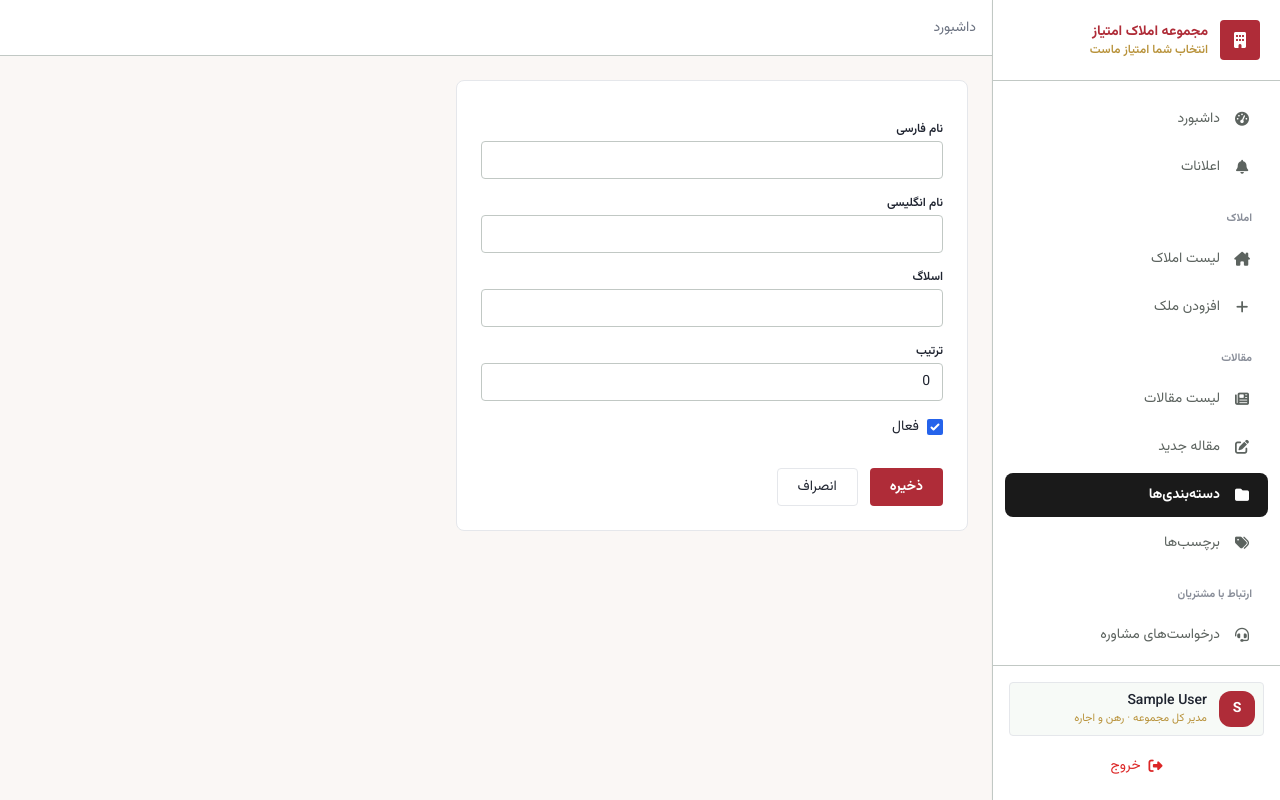
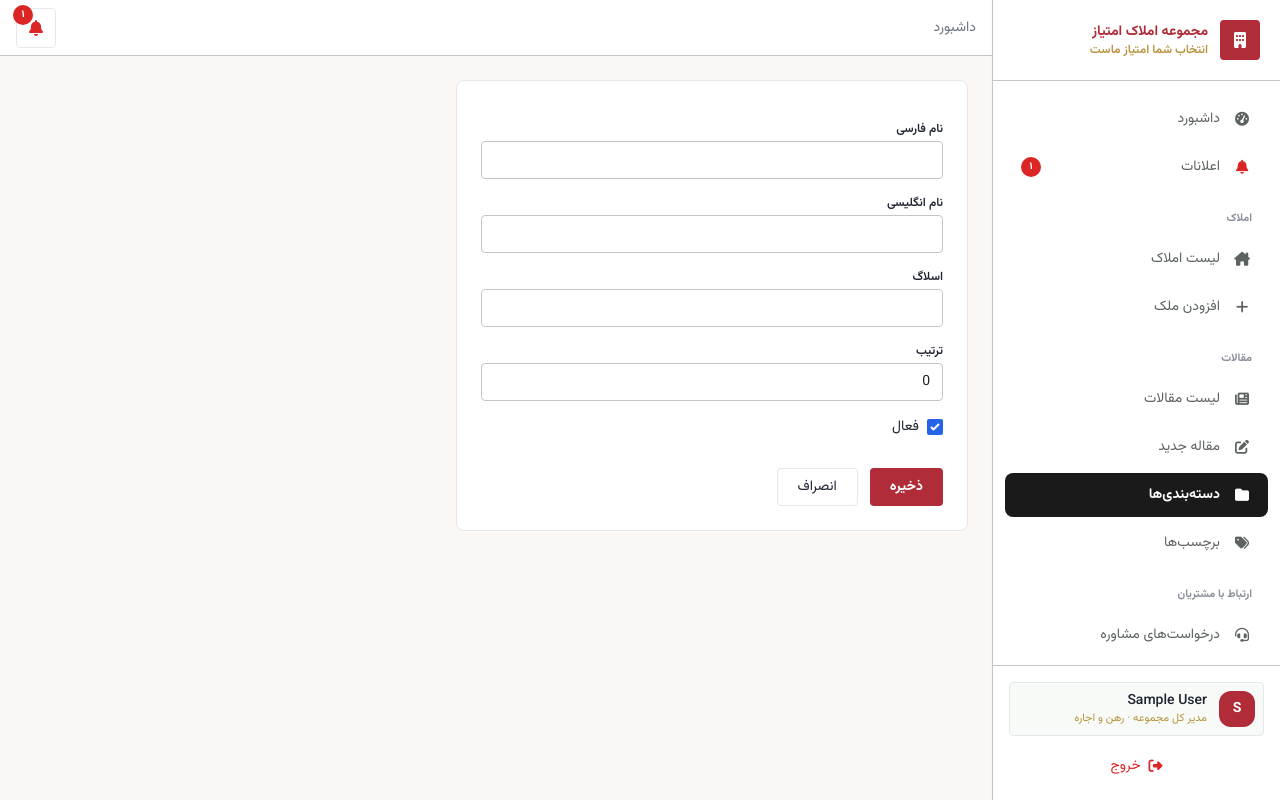
Before and after one commit to MErfanPld/emtiaz-backend, a Django app: page /dashboard/blog/categories/new/ in a window 1280 px wide. Run offline with Django 5.2, Linux system fonts and the light colour scheme; a user stored in the database is signed in; tables that the repository leaves empty hold one stand-in row (values such as "Sample post"); some libraries are stand-ins or nearby versions.

Commit message:
feat: blinking notification badge + team menu link

```diff
--- a/templates/dashboard/base_dashboard.html
+++ b/templates/dashboard/base_dashboard.html
@@ -34,6 +34,32 @@
     padding-left: 2.5rem !important;
     padding-right: 0.75rem !important;
   }
+  @keyframes notif-blink {
+    0%, 100% { opacity: 1; transform: scale(1); }
+    50% { opacity: 0.35; transform: scale(1.15); }
+  }
+  .notif-badge {
+    display: inline-flex;
+    align-items: center;
+    justify-content: center;
+    min-width: 1.25rem;
+    height: 1.25rem;
+    padding: 0 0.35rem;
+    border-radius: 9999px;
+    background: #dc2626;
+    color: #fff;
+    font-size: 10px;
+    font-weight: 800;
+    line-height: 1;
+    animation: notif-blink 1.1s ease-in-out infinite;
+  }
+  .nav-link.has-notif i.fa-bell {
+    color: #dc2626;
+    animation: notif-blink 1.1s ease-in-out infinite;
+  }
+  .nav-link.active.has-notif i.fa-bell {
+    color: #fca5a5;
+  }
 </style>
 {% block extra_head %}{% endblock %}
 </head>
@@ -51,7 +77,13 @@
   </div>
   <nav class="flex-1 overflow-y-auto px-3 py-4 space-y-1 text-sm">
     <a class="nav-link {% if url_name == 'index' %}active{% endif %}" href="{% url 'dashboard:index' %}"><i class="fa-solid fa-gauge-high"></i><span>داشبورد</span></a>
-    <a class="nav-link {% if url_name == 'notifications' %}active{% endif %}" href="{% url 'dashboard:notifications' %}"><i class="fa-solid fa-bell"></i><span>اعلانات</span></a>
+    <a class="nav-link {% if url_name == 'notifications' %}active{% endif %} {% if has_notifications %}has-notif{% endif %}" href="{% url 'dashboard:notifications' %}">
+      <i class="fa-solid fa-bell"></i>
+      <span class="flex-1">اعلانات</span>
+      {% if has_notifications %}
+      <span class="notif-badge">{{ notif_total }}</span>
+      {% endif %}
+    </a>
     <p class="px-4 pt-4 pb-1 text-[11px] font-bold text-on-surface-variant/80">املاک</p>
     <a class="nav-link {% if url_name == 'property_list' or url_name == 'property_edit' or url_name == 'property_delete' or url_name == 'property_review' %}active{% endif %}" href="{% url 'dashboard:property_list' %}"><i class="fa-solid fa-house-chimney"></i><span>لیست املاک</span></a>
     <a class="nav-link {% if url_name == 'property_create' %}active{% endif %}" href="{% url 'dashboard:property_create' %}"><i class="fa-solid fa-plus"></i><span>افزودن ملک</span></a>
@@ -63,6 +95,8 @@
     <p class="px-4 pt-4 pb-1 text-[11px] font-bold text-on-surface-variant/80">ارتباط با مشتریان</p>
     <a class="nav-link {% if 'consultation' in url_name %}active{% endif %}" href="{% url 'dashboard:consultation_list' %}"><i class="fa-solid fa-headset"></i><span>درخواست‌های مشاوره</span></a>
     {% if user.is_staff or user.is_superuser %}
+    <p class="px-4 pt-4 pb-1 text-[11px] font-bold text-on-surface-variant/80">محتوای سایت</p>
+    <a class="nav-link {% if 'team' in url_name %}active{% endif %}" href="{% url 'dashboard:team_list' %}"><i class="fa-solid fa-user-tie"></i><span>تیم مجموعه</span></a>
     <p class="px-4 pt-4 pb-1 text-[11px] font-bold text-on-surface-variant/80">کاربران و دسترسی</p>
     <a class="nav-link {% if url_name == 'user_list' or url_name == 'user_edit' or url_name == 'user_create' %}active{% endif %}" href="{% url 'dashboard:user_list' %}"><i class="fa-solid fa-users"></i><span>کاربران</span></a>
     <a class="nav-link {% if url_name == 'group_list' or url_name == 'group_edit' or url_name == 'group_create' %}active{% endif %}" href="{% url 'dashboard:group_list' %}"><i class="fa-solid fa-layer-group"></i><span>گروه‌ها</span></a>
@@ -94,7 +128,15 @@
     <button type="button" id="dash-menu-btn" class="lg:hidden w-10 h-10 rounded-lg border flex items-center justify-center"><i class="fa-solid fa-bars"></i></button>
     <div class="text-sm text-on-surface-variant">{% block breadcrumb %}داشبورد{% endblock %}</div>
   </div>
-  <div class="flex items-center gap-2">{% block header_actions %}{% endblock %}</div>
+  <div class="flex items-center gap-2">
+    {% if has_notifications %}
+    <a href="{% url 'dashboard:notifications' %}" class="relative w-10 h-10 rounded-lg border flex items-center justify-center text-red-600" title="اعلانات">
+      <i class="fa-solid fa-bell" style="animation: notif-blink 1.1s ease-in-out infinite;"></i>
+      <span class="notif-badge absolute -top-1 -left-1">{{ notif_total }}</span>
+    </a>
+    {% endif %}
+    {% block header_actions %}{% endblock %}
+  </div>
 </header>
 <main class="dash-main mr-72 flex-1 p-4 sm:p-6 max-w-[calc(100%-18rem)] min-h-[calc(100vh-3.5rem)]">
   {% if messages %}<div class="mb-4 space-y-2">{% for message in messages %}<div class="rounded-lg border px-4 py-3 text-sm {% if message.tags == 'error' %}border-red-300 bg-red-50 text-red-800{% elif message.tags == 'warning' %}border-amber-300 bg-amber-50 text-amber-900{% else %}border-secondary/40 bg-[#f7faf7] text-primary{% endif %}">{{ message }}</div>{% endfor %}</div>{% endif %}
```
